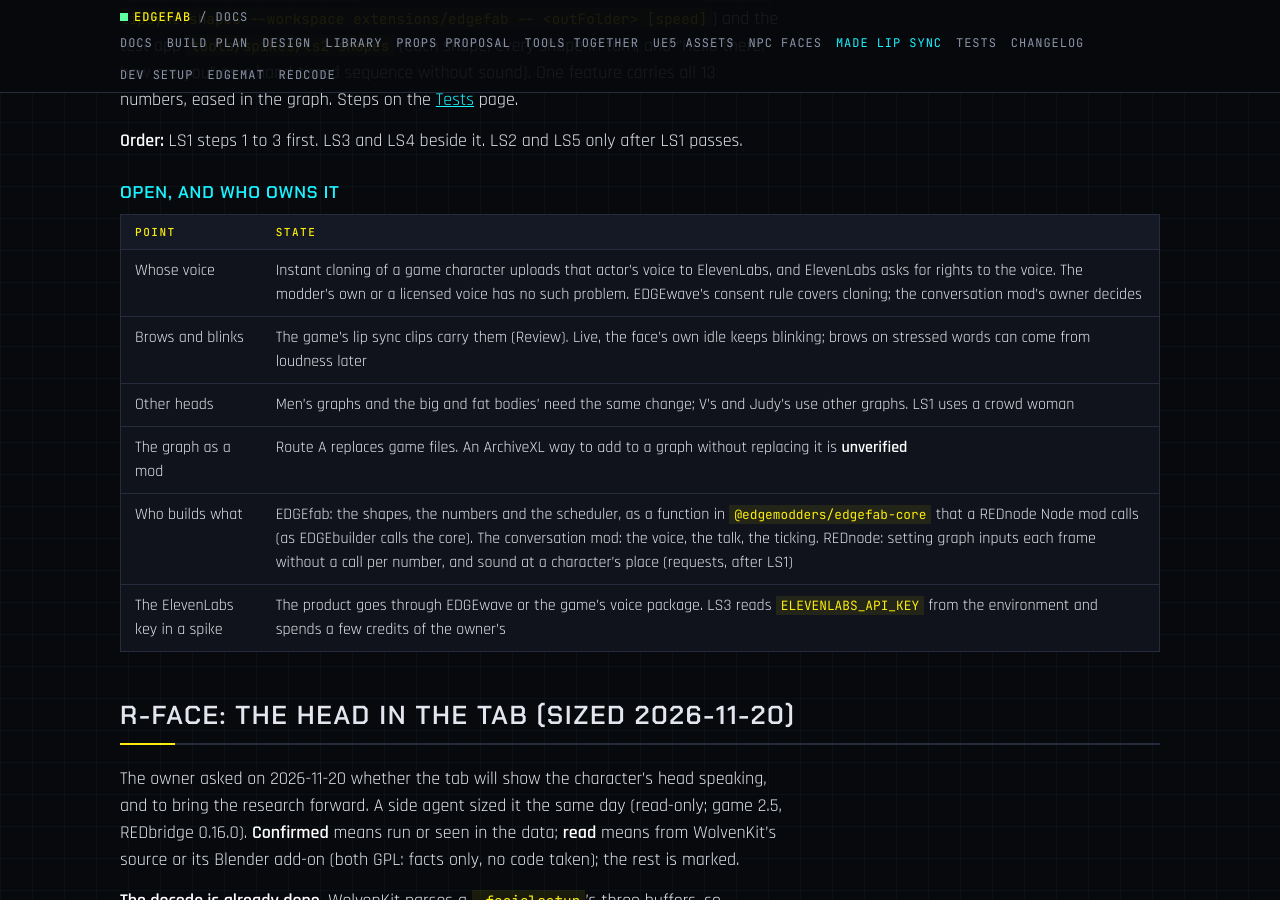
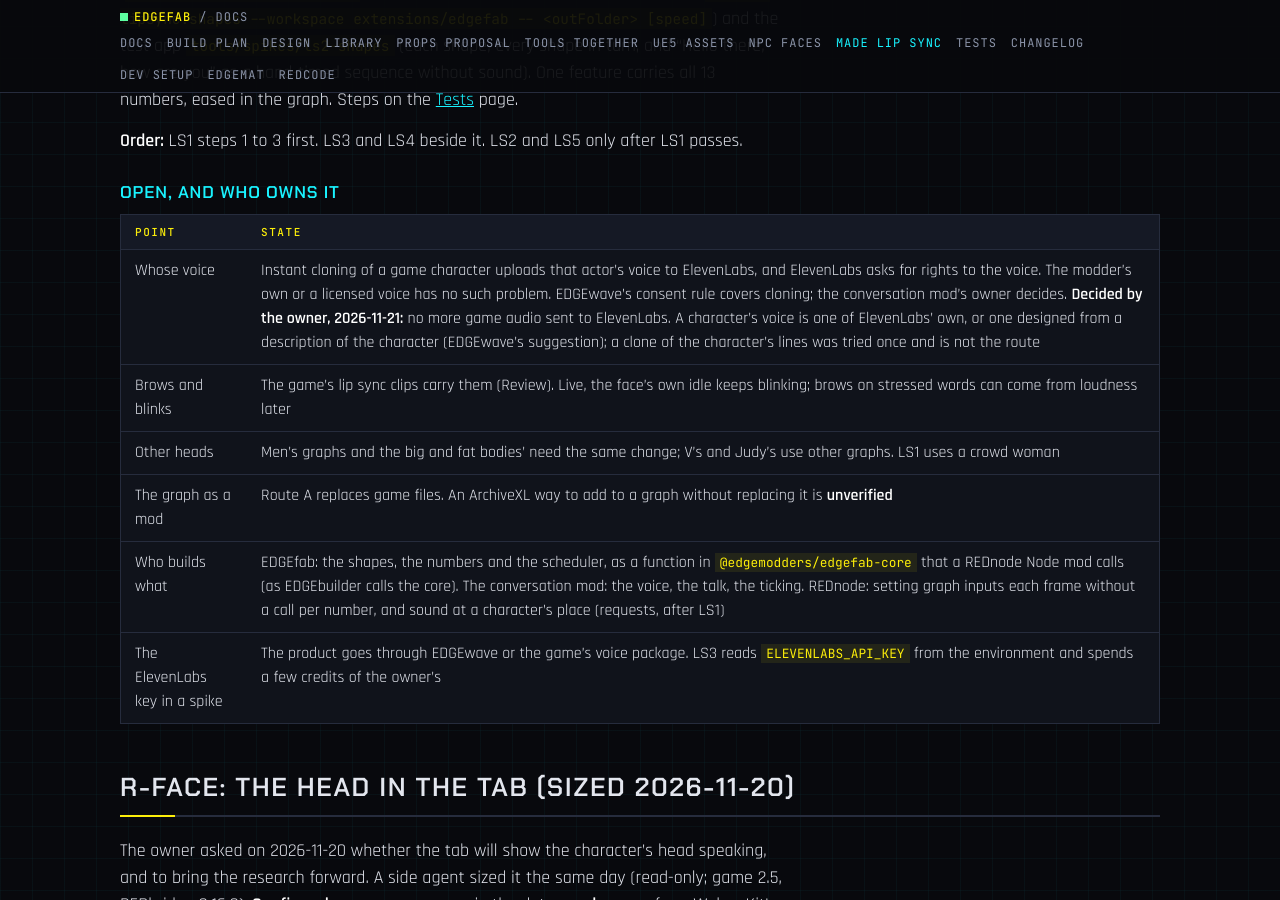
Before and after one commit to Edgemodders/EDGEfab, a Jekyll site: the page built from docs/lipsync.md, in a window 1280 px wide and 900 px high, scrolled down 19014 px. Built offline with Jekyll 4.4.1, drawn with Linux system fonts in a browser that asks for light colours.

Commit message:
Lip sync: the voice is a stock or designed one, no game audio sent out (owner)
Co-Authored-By: Claude Fable 5.2 <noreply@anthropic.com>

```diff
--- a/docs/lipsync.md
+++ b/docs/lipsync.md
@@ -340,7 +340,7 @@ Smallest first within each; LS1 decides the path. LS3 and LS4 need no game and c
 
 | Point | State |
 |---|---|
-| Whose voice | Instant cloning of a game character uploads that actor's voice to ElevenLabs, and ElevenLabs asks for rights to the voice. The modder's own or a licensed voice has no such problem. EDGEwave's consent rule covers cloning; the conversation mod's owner decides |
+| Whose voice | Instant cloning of a game character uploads that actor's voice to ElevenLabs, and ElevenLabs asks for rights to the voice. The modder's own or a licensed voice has no such problem. EDGEwave's consent rule covers cloning; the conversation mod's owner decides. **Decided by the owner, 2026-11-21:** no more game audio sent to ElevenLabs. A character's voice is one of ElevenLabs' own, or one designed from a description of the character (EDGEwave's suggestion); a clone of the character's lines was tried once and is not the route |
 | Brows and blinks | The game's lip sync clips carry them (Review). Live, the face's own idle keeps blinking; brows on stressed words can come from loudness later |
 | Other heads | Men's graphs and the big and fat bodies' need the same change; V's and Judy's use other graphs. LS1 uses a crowd woman |
 | The graph as a mod | Route A replaces game files. An ArchiveXL way to add to a graph without replacing it is **unverified** |
```
